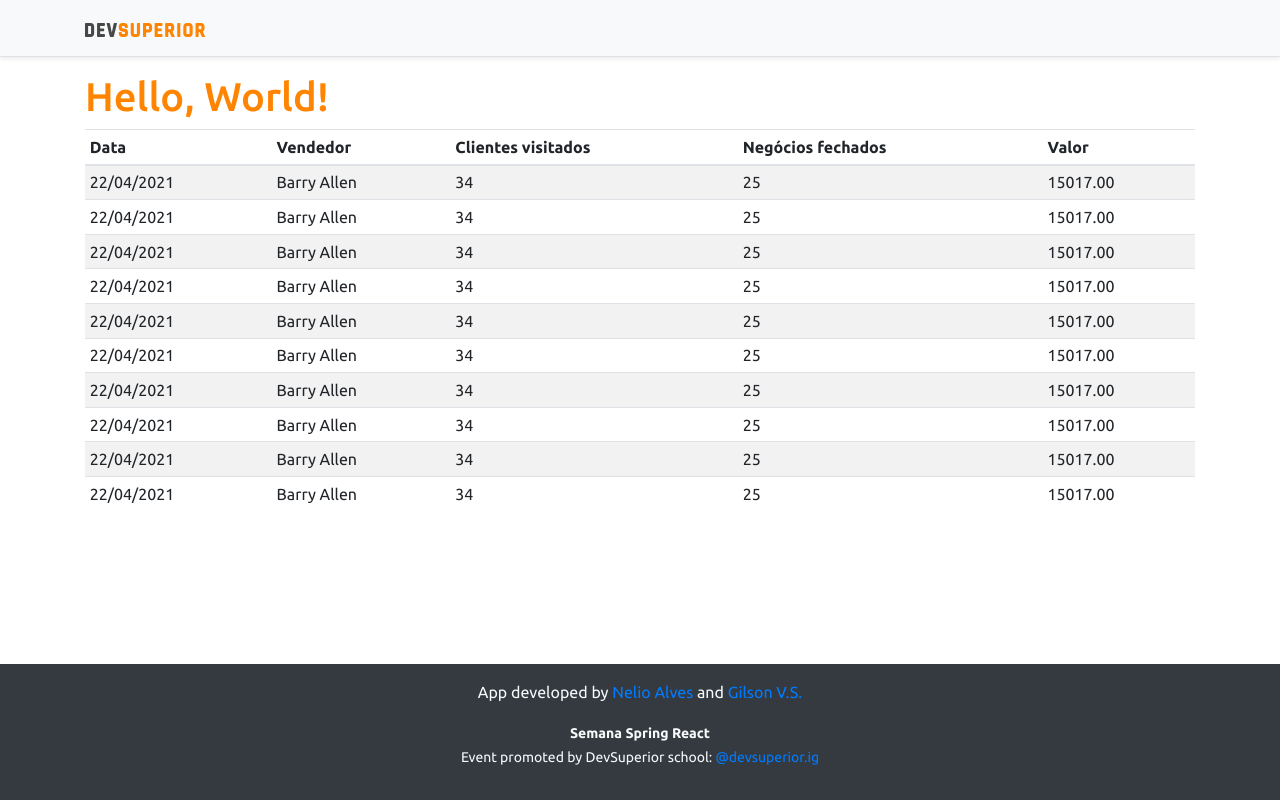
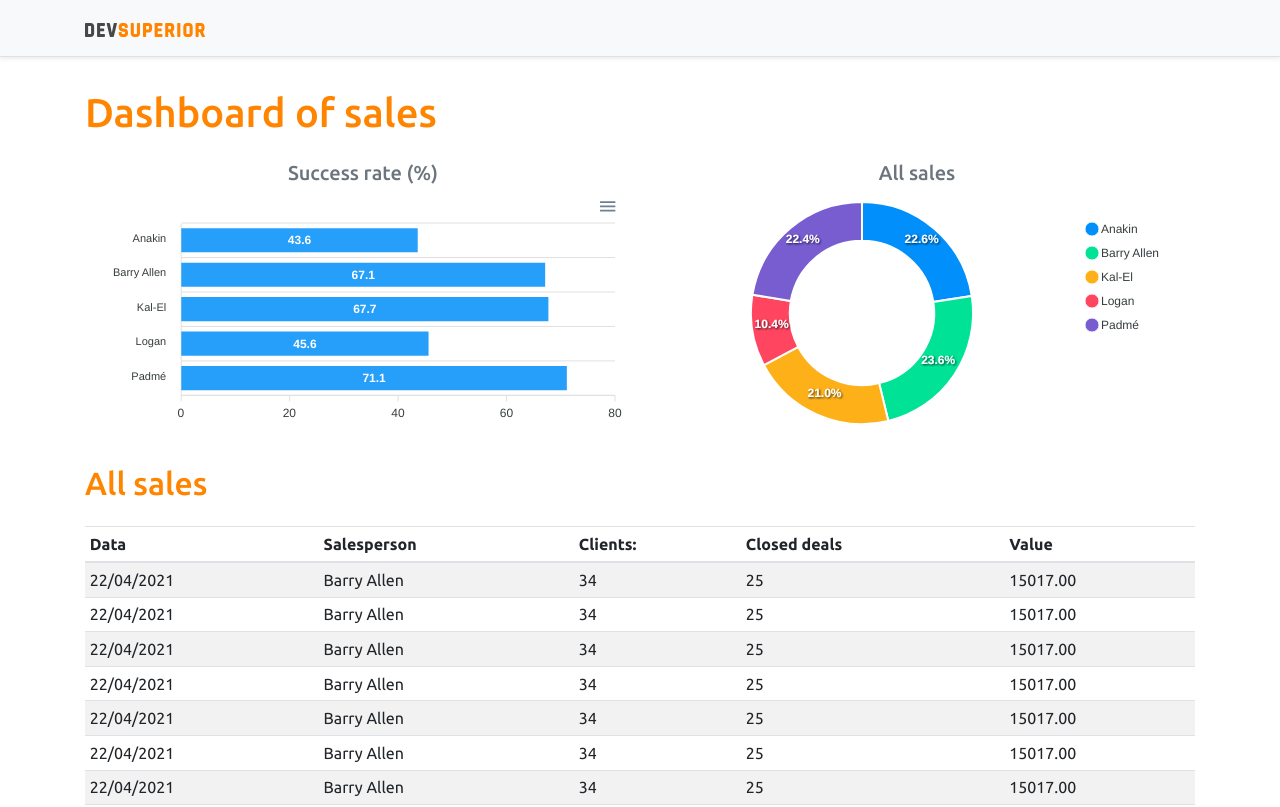
Before and after one commit to gil-son/spring-react-sds3.0, a React (Create React App) app in the folder frontend/: page / in a window 1280 px wide. Shown: the top 807 px of the page. Built offline with nearby package versions, Linux system fonts and the light colour scheme.

Commit message:
Static charts

```diff
--- a/frontend/package.json
+++ b/frontend/package.json
@@ -12,10 +12,12 @@
     "@types/node": "^12.0.0",
     "@types/react": "^17.0.0",
     "@types/react-dom": "^17.0.0",
+    "apexcharts": "^3.26.1",
     "bootstrap": "^4.6.0",
     "jquery": "1.9.1",
     "popper.js": "1.16.1",
     "react": "^17.0.2",
+    "react-apexcharts": "^1.3.9",
     "react-dom": "^17.0.2",
     "react-scripts": "4.0.3",
     "typescript": "^4.1.2",
--- a/frontend/src/App.tsx
+++ b/frontend/src/App.tsx
@@ -1,3 +1,5 @@
+import BarChart from "components/BarChart";
+import DonutChart from "components/DonutChart";
 import DataTable from "components/DataTable";
 import NavBar from "components/NavBar";
 import Footer from "components/Footer";
@@ -7,7 +9,20 @@
     <>
       <NavBar />
       <div className="container">
-        <h1 className="text-primary">Hello, World!</h1>
+        <h1 className="text-primary py-3">Dashboard of sales</h1>
+          <div className="row px-3">
+            <div className="col-sm-6">
+              <h5 className="text-center text-secondary">Success rate (%)</h5>
+                <BarChart/>
+            </div>
+            <div className="col-sm-6">
+              <h5 className="text-center text-secondary">All sales</h5>
+                  <DonutChart/>
+              </div>
+          </div>
+          <div className="py-3">
+          <h2 className="text-primary">All sales</h2>
+          </div>
         <DataTable/>
       </div>
       <Footer/>
--- /dev/null
+++ b/frontend/src/components/BarChart/index.tsx
@@ -0,0 +1,38 @@
+import Chart  from 'react-apexcharts';
+
+
+const BarChart = () => {
+
+
+
+    const mockData = {
+        labels: {
+            categories: ['Anakin', 'Barry Allen', 'Kal-El', 'Logan', 'Padmé']
+        },
+        series: [
+            {
+                name: "% Sucesso",
+                data: [43.6, 67.1, 67.7, 45.6, 71.1]
+            }
+        ]
+    };
+
+    const options = {
+        plotOptions: {
+            bar: {
+                horizontal: true,
+            }
+        },
+    };
+
+    return (
+        <Chart
+            options={{...options, xaxis: mockData.labels}}
+            series={mockData.series}
+            type="bar"
+            height="240"
+        />
+    );
+}
+
+export default BarChart;
--- a/frontend/src/components/DataTable/index.tsx
+++ b/frontend/src/components/DataTable/index.tsx
@@ -7,11 +7,11 @@
             <table className="table table-striped table-sm">
                 <thead>
                     <tr>
-                        <th>Data</th>
-                        <th>Vendedor</th>
-                        <th>Clientes visitados</th>
-                        <th>Negócios fechados</th>
-                        <th>Valor</th>
+                        <th> Data </th>
+                        <th> Salesperson </th>
+                        <th> Clients: </th>
+                        <th> Closed deals </th>
+                        <th> Value </th>
                     </tr>
                 </thead>
                 <tbody>
--- /dev/null
+++ b/frontend/src/components/DonutChart/index.tsx
@@ -0,0 +1,27 @@
+import Chart  from 'react-apexcharts';
+
+
+const DonautChart = () => {
+
+    const mockData = {
+        series: [477138, 499928, 444867, 220426, 473088],
+        labels: ['Anakin', 'Barry Allen', 'Kal-El', 'Logan', 'Padmé']
+    }
+
+    const options = {
+        legend: {
+            show: true
+        }
+    }
+
+    return (
+        <Chart
+            options={{...options, labels: mockData.labels}}
+            series={mockData.series}
+            type="donut"
+            height="240"
+        />
+    );
+}
+
+export default DonautChart;
```
Also changed, not shown: 1 other file (tests, documents, lock files or other folders).
